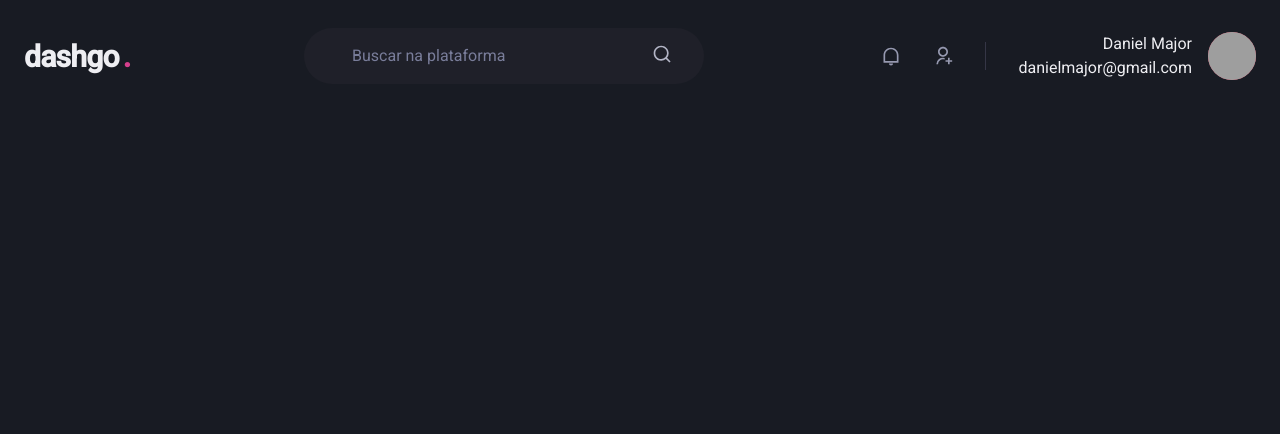
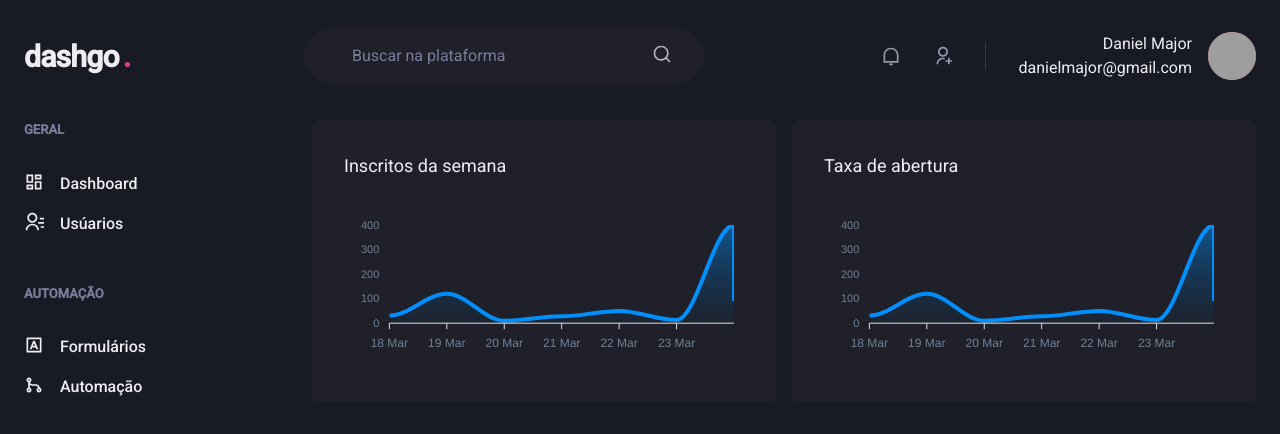
Before and after one commit to Seveshy/dashgo, a Next.js app: page /dashboard in a window 1280 px wide. Shown: the top 434 px of the page. Built offline with nearby package versions, Linux system fonts and the light colour scheme; grey boxes are pictures that could not be loaded.

Commit message:
Login e Dashboard

```diff
--- a/package.json
+++ b/package.json
@@ -12,9 +12,11 @@
     "@chakra-ui/react": "^1.5.1",
     "@emotion/react": "^11.1.5",
     "@emotion/styled": "^11.3.0",
+    "apexcharts": "^3.26.0",
     "framer-motion": "^4.1.3",
     "next": "10.1.3",
     "react": "17.0.2",
+    "react-apexcharts": "^1.3.9",
     "react-dom": "17.0.2",
     "react-icons": "^4.2.0"
   },
--- /dev/null
+++ b/src/components/Sidebar.tsx
@@ -0,0 +1,37 @@
+import { Box, Stack, Text, Icon, Link } from '@chakra-ui/react'
+import { RiDashboardLine, RiContactsLine, RiInputMethodLine, RiGitMergeLine } from 'react-icons/ri'
+
+export function Sidebar() {
+    return (
+        <Box as="aside" w="64" mr="8">
+            <Stack spacing="12" align="flex-start">
+                <Box>
+                    <Text fontWeight="bold" color="gray.400" fontSize="small">GERAL</Text>
+                    <Stack spacing="4" mt="8" align="stretch">
+                        <Link display="flex" align="center">
+                            <Icon as={RiDashboardLine} fontSize="20" />
+                            <Text ml="4" fontWeight="medium">Dashboard</Text>
+                        </Link>
+                        <Link display="flex" align="center">
+                            <Icon as={RiContactsLine} fontSize="20" />
+                            <Text ml="4" fontWeight="medium">Usúarios</Text>
+                        </Link>
+                    </Stack>
+                </Box>
+                <Box>
+                    <Text fontWeight="bold" color="gray.400" fontSize="small">AUTOMAÇÃO</Text>
+                    <Stack spacing="4" mt="8" align="stretch">
+                        <Link display="flex" align="center">
+                            <Icon as={RiInputMethodLine} fontSize="20" />
+                            <Text ml="4" fontWeight="medium">Formulários</Text>
+                        </Link>
+                        <Link display="flex" align="center">
+                            <Icon as={RiGitMergeLine} fontSize="20" />
+                            <Text ml="4" fontWeight="medium">Automação</Text>
+                        </Link>
+                    </Stack>
+                </Box>
+            </Stack>
+        </Box>
+    );
+}
--- a/src/pages/dashboard.tsx
+++ b/src/pages/dashboard.tsx
@@ -1,7 +1,90 @@
+import { Flex, SimpleGrid, Box, Text, theme } from '@chakra-ui/react'
+import dynamic from 'next/dynamic'
 import { Header } from "../components/Header";
+import { Sidebar } from "../components/Sidebar";
+
+const Chart = dynamic(() => import('react-apexcharts'), {
+    ssr: false,
+})
+
+const options = {
+    chart: {
+        toolbar: {
+            show: false,
+        },
+        zoom: {
+            enabled: false,
+        },
+        foreColor: theme.colors.gray[500],
+    },
+    grid: {
+        show: false,
+    },
+    dataLabels: {
+        enabled: false,
+    },
+    tooltip: {
+        enabled: false,
+    },
+    xaxis: {
+        type: 'datetime',
+        axisBoder: {
+            color: theme.colors.gray[600]
+        },
+        categories: [
+            '2021-03-18T00:00:00:000Z',
+            '2021-03-19T00:00:00:000Z',
+            '2021-03-20T00:00:00:000Z',
+            '2021-03-21T00:00:00:000Z',
+            '2021-03-22T00:00:00:000Z',
+            '2021-03-23T00:00:00:000Z',
+            '2021-03-24T00:00:00:000Z',
+        ]
+    },
+    fill: {
+        opacity: 0.3,
+        type: 'gradient',
+        gradient: {
+            shade: 'dark',
+            opacityFrom: 0.7,
+            opacityTo: 0.3,
+        },
+    },
+};
+
+const series = [
+    { name: 'series1', data: [31, 120, 10, 28, 50, 13, 400, 90] }
+]
 
 export default function Dashboard() {
     return (
-        <Header />
+        <Flex direction="column" h="100vh">
+            <Header />
+
+            <Flex w="100%" my="6" maxWidth={1480} mx="auto" px="6">
+                <Sidebar />
+
+                <SimpleGrid flex="1" gap="4" minChildWidth="320px" align="flex-start">
+                    <Box
+                        p="8"
+                        bg="gray.800"
+                        borderRadius={8}
+                        pb="4"
+                    >
+                        <Text fontSize="lg" mb="4">Inscritos da semana</Text>
+                        <Chart options={options} series={series} type="area" height={160} />
+                    </Box>
+                    <Box
+                        p="8"
+                        bg="gray.800"
+                        borderRadius={8}
+                    >
+                        <Text fontSize="lg" mb="4">Taxa de abertura</Text>
+                        <Chart options={options} series={series} type="area" height={160} />
+
+                    </Box>
+                </SimpleGrid>
+            </Flex>
+        </Flex>
     )
 }
```
Also changed, not shown: 1 other file (tests, documents, lock files or other folders).
